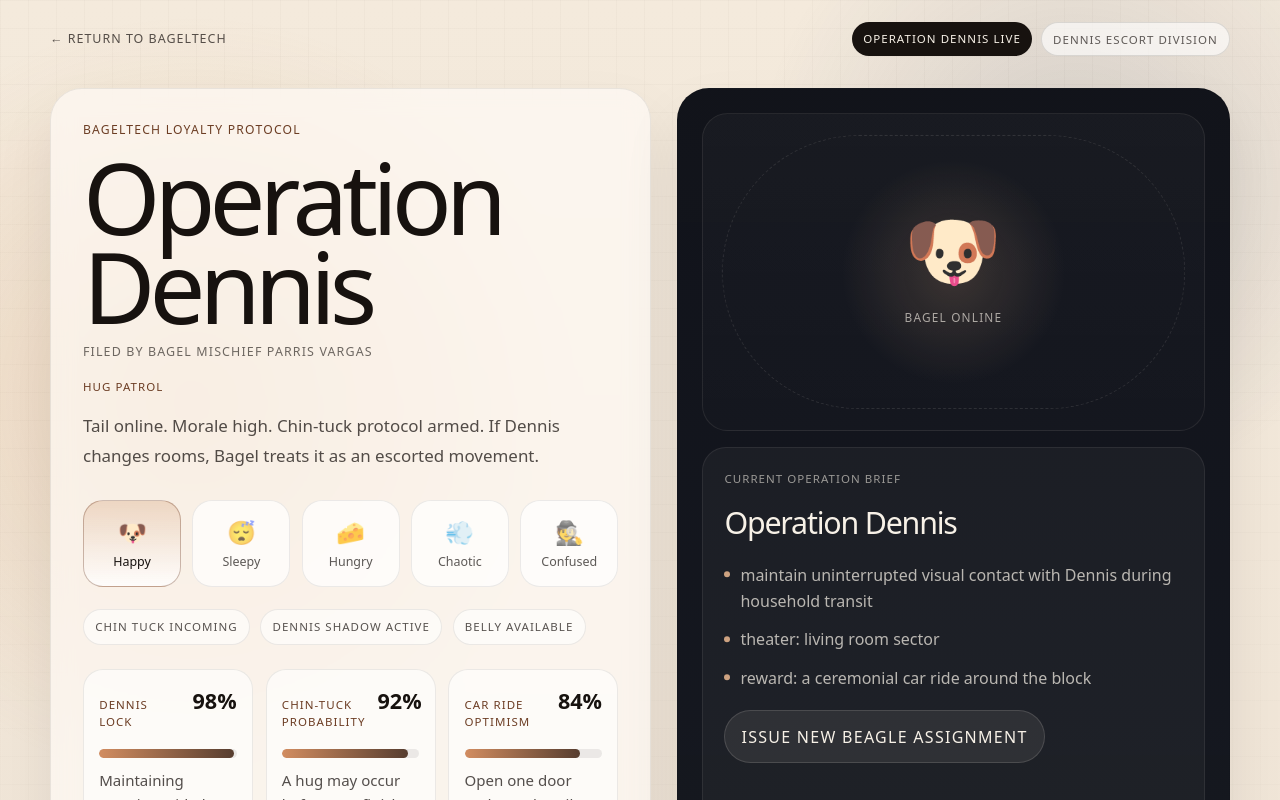
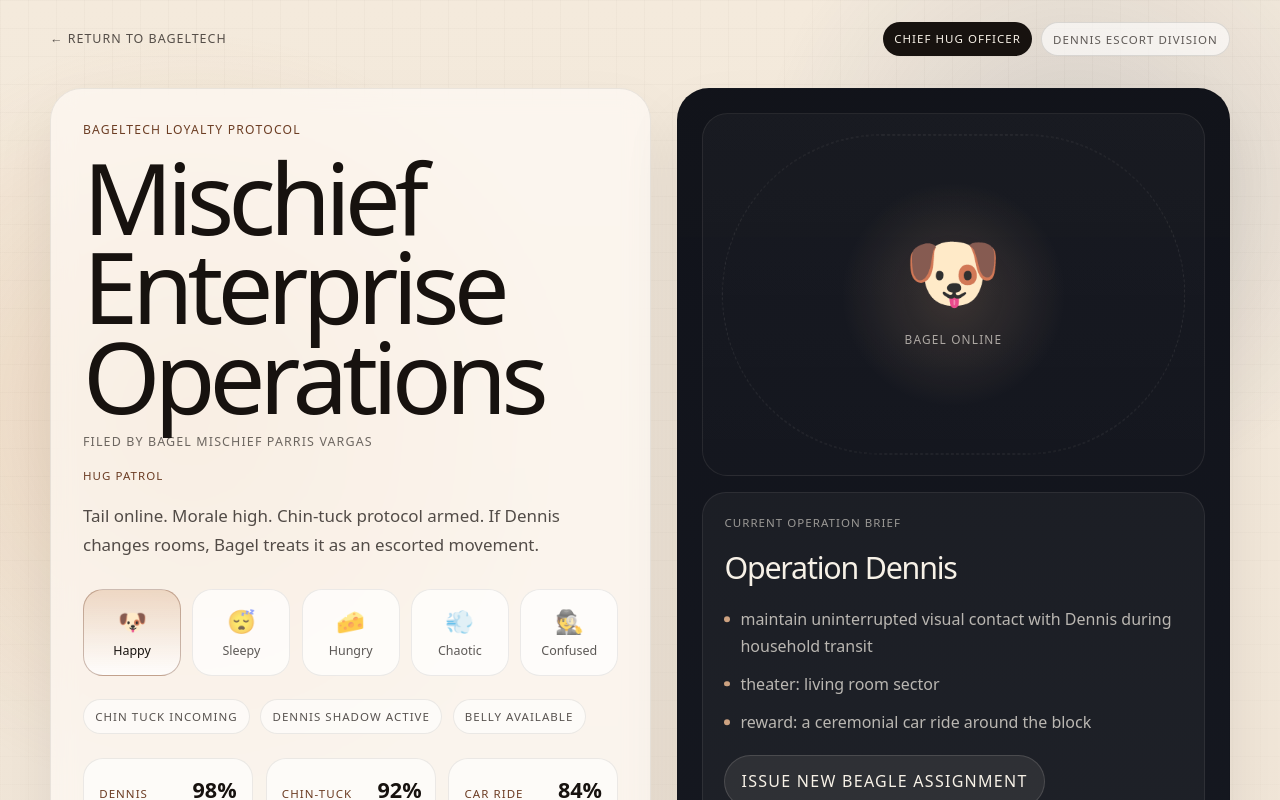
Before and after one commit to Excelsior2026/bageltech, a Next.js app: page /bagel in a window 1280 px wide. Shown: the top 800 px of the page. Built offline with nearby package versions, Linux system fonts and the light colour scheme.

Commit message:
Adjust Bagel page hero framing

```diff
--- a/src/app/bagel/page.module.css
+++ b/src/app/bagel/page.module.css
@@ -123,7 +123,7 @@
 }
 
 .title {
-  max-width: 9ch;
+  max-width: 11ch;
   margin: 0;
   font-family: var(--font-serif), serif;
   font-size: clamp(3.1rem, 8vw, 6.2rem);
--- a/src/app/bagel/page.tsx
+++ b/src/app/bagel/page.tsx
@@ -57,6 +57,7 @@ interface TelemetryCard {
 }
 
 const operationName = "Operation Dennis";
+const pageTitle = "Mischief Enterprise Operations";
 
 const moodProfiles: Record<Mood, MoodProfile> = {
   happy: {
@@ -392,7 +393,7 @@ export default function BagelPage() {
           ← Return to BagelTech
         </Link>
         <div className={styles.headerBadges}>
-          <span className={styles.headerBadge}>Operation Dennis live</span>
+          <span className={styles.headerBadge}>Chief Hug Officer</span>
           <span className={styles.headerBadgeMuted}>Dennis escort division</span>
         </div>
       </header>
@@ -401,7 +402,7 @@ export default function BagelPage() {
         <section className={styles.hero}>
           <div className={styles.heroCopy}>
             <p className={styles.eyebrow}>BagelTech loyalty protocol</p>
-            <h1 className={styles.title}>{operationName}</h1>
+            <h1 className={styles.title}>{pageTitle}</h1>
             <p className={styles.nameplate}>Filed by Bagel Mischief Parris Vargas</p>
             <p className={styles.subtitle}>{activeMood.title}</p>
             <p className={styles.moodStatus}>{activeMood.description}</p>
```
